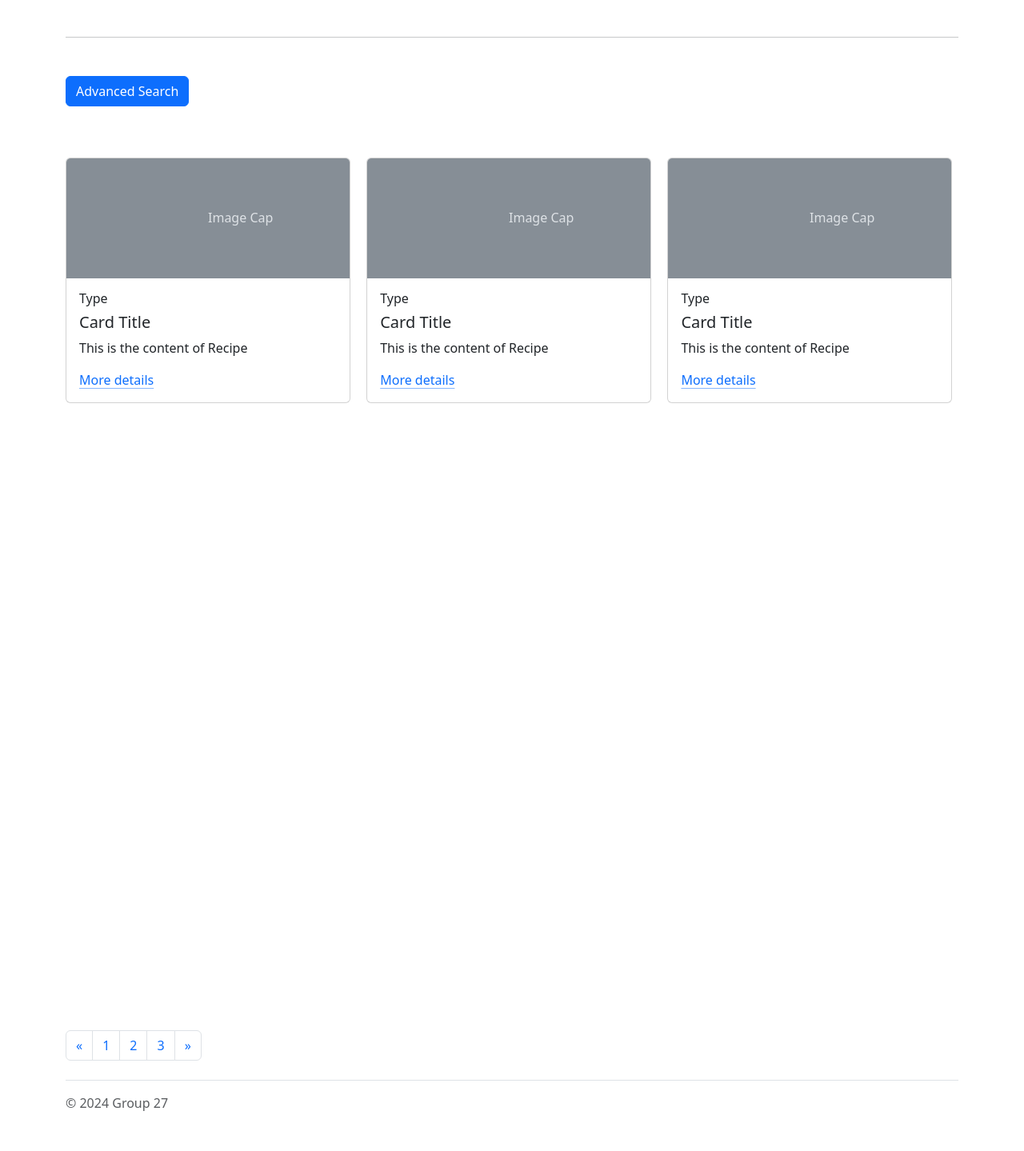
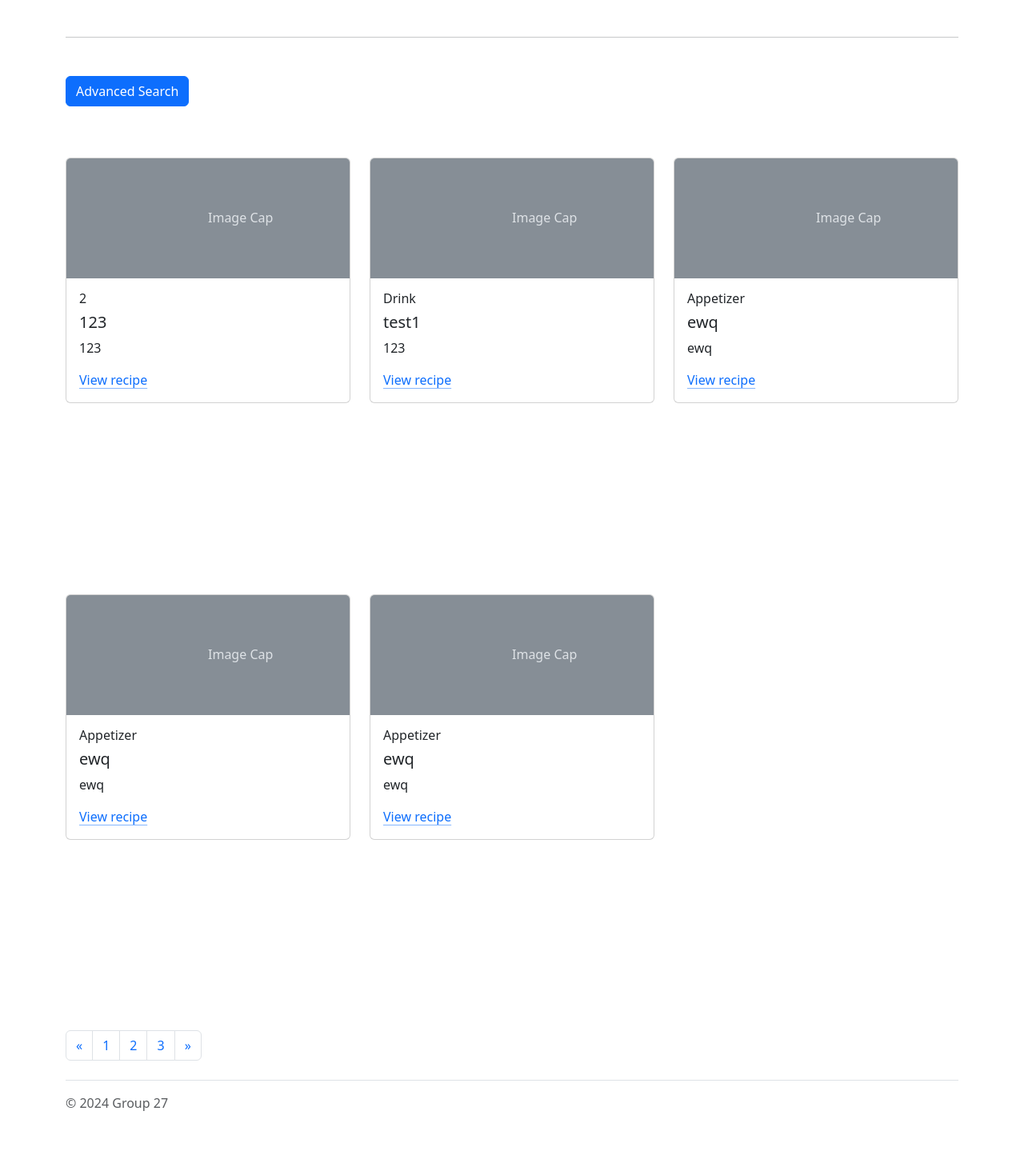
Before and after one commit to TableP/CookPal, a Django app: page / in a window 1280 px wide. Shown: the part 219-1658 px from the top of the page at 80% size. Run offline with Django 3.2, Linux system fonts and the light colour scheme; data comes from the database, SQL or seed files in the repository; both versions use the stored data as it was after the commit.

Commit message:
added recipe viewing functionality to homepage

```diff
--- a/CookPal/app/models.py
+++ b/CookPal/app/models.py
@@ -1,3 +1,5 @@
+import datetime
+
 from django.db import models
 from django.contrib.auth.models import User
 import hashlib
@@ -125,7 +127,7 @@ def uniqueId(String, Model):
 
     # The 1-20 is the hash of string
     id20 = hashlib.md5(String.encode()).hexdigest()[:20]
-    time = str(time.time())
+    time = str(datetime.time())
     # The 21-28 is the hash of current time
     id8 = hashlib.md5(time.encode()).hexdigest()[-8:]
     # The 29-30 is the random character
@@ -135,7 +137,12 @@ def uniqueId(String, Model):
     # Combine the 3 parts to get the unique id
     id = id20 + id8 + id2
     PrimaryKey = Model._meta.pk.name
-    if Model.objects.filter(**{PrimaryKey : id}).exists():
+    #if Model.objects.filter(**{PrimaryKey : id}).exists():
+        #return uniqueId(String, Model)
+
+    #checks if a recipe with that id already exists
+    try:
+        recipe = Recipe.objects.get(RecipeID=id)
         return uniqueId(String, Model)
-    else:
+    except Recipe.DoesNotExist:
         return id
--- a/CookPal/app/views.py
+++ b/CookPal/app/views.py
@@ -6,8 +6,13 @@ from django.views import View
 from django.contrib.auth import authenticate, login, logout
 from django.urls import reverse
 from django.views import View
-from django.http import HttpResponse
+from django.http import HttpResponse, JsonResponse
 from django.contrib.auth.decorators import login_required
+
+#for random id gen
+import hashlib
+import time
+import random
 
 
 #currently importing all for simplicity
@@ -15,11 +20,17 @@ from app.models import UserAccount, User, Recipe
 
 from app.forms import RecipeForm
 
+from app import models
+
 
 class HomepageView(View):
     def get(self, request):
-        return render(request, 'app/homepage.html')
+        allRecipes = Recipe.objects.all()
+        context = {"recipes": allRecipes}
 
+        return render(request, 'app/homepage.html', context = context)
+
+    #implement logic here - should be easy
     def post(self, request):
         #we take this to another html?
         print(request.POST.get('search-submit'))
@@ -109,6 +120,8 @@ class AccountSupportView(View):
 
 
 class CreateView(View):
+
+
     def get(self, request):
         return render(request, 'app/create.html')
 
@@ -121,14 +134,26 @@ class CreateView(View):
 
         user = User.objects.get(username=request.user.username)
 
+
         newRecipe = Recipe(User=UserAccount.objects.get(user=request.user),
                             RecipeID = recipe_name, Title = recipe_name, Ingredients = ingredients,
                            Type = type, Origin = origin,
                            Instructions = instruction, PostDate = datetime.datetime.now(),
                            UpdateDate = datetime.datetime.now())
+
+        uniqueID = models.uniqueId(request.user.username + "-" + recipe_name, newRecipe)
+        print(uniqueID)
+        newRecipe.RecipeID = uniqueID
         newRecipe.save()
         print("saving recipe")
-        #someone test why this wont work --
+        print(newRecipe.RecipeID)
+        #due to ajax sending json we must respond with json when attempting a redirect
+        if request.is_ajax():
+            return JsonResponse({
+                'success': True,
+                'url': reverse('app:recipe', kwargs={'recipeid': newRecipe.RecipeID})
+            })
+
         return redirect(reverse('app:recipe', kwargs={'recipeid': newRecipe.RecipeID}))
 
 class RecipeView(View):
--- a/CookPal/templates/app/homepage.html
+++ b/CookPal/templates/app/homepage.html
@@ -100,9 +100,10 @@
         </div>
     </div>
 
-    <div class="row mt-5" data-masonry="{" percentPosition
-    ": true}" style="position:relative; height: 1091px;">
-    <div class="col-sm-6 col-lg-4 mb-4" style="position:absolute; left:0%;top:0%;">
+    {% if recipes %}
+    <div class="row mt-5" data-masonry="{ percentPosition": true}" style="position:relative; height: 1091px;">
+    {% for recipe in recipes %}
+    <div class="col-sm-6 col-lg-4 mb-4">
         <div class="card">
             <svg class="bd-placeholder-img card-img-top" width="100%" height="200%" xmlns="" role="img"
                  aria-label="placeholder: Image cap" preserveAspectRatio="xMidYMid slice" focusable="false">
@@ -112,67 +113,71 @@
             </svg>
 
             <div class="card-body">
-                <h6 class="card-recipe-type">Type</h6>
-                <h5 class="card-title">Card Title</h5>
+                <h6 class="card-recipe-type">{{ recipe.Type }}</h6>
+                <h5 class="card-title">{{ recipe.Title }}</h5>
                 <p class="card-text">
-                    This is the content of Recipe
+                    {{ recipe.Ingredients }}
                 </p>
-                <a href="#" class="icon-link gap-1 icon-link-hover stretched-link">
-                    More details
+                <a href="{% url 'app:recipe'  recipe.RecipeID  %} " class="icon-link gap-1 icon-link-hover stretched-link">
+                    View recipe
                 </a>
             </div>
         </div>
     </div>
+    {% endfor %}
+    {% else %}
+    <strong>No recipes available</strong>
+    {% endif %}
 
-    <div class="col-sm-6 col-lg-4 mb-4" style="position:absolute; left:33%;top:0%;">
-        <div class="card">
-            <svg class="bd-placeholder-img card-img-top" width="100%" height="200%" xmlns="" role="img"
-                 aria-label="placeholder: Image cap" preserveAspectRatio="xMidYMid slice" focusable="false">
-                <title>placeholder</title>
-                <rect width="100%" height="100%" fill="#868e96"></rect>
-                <text x="50%" y="50%" fill="#dee2e6" dy=".3em">Image Cap</text>
-            </svg>
+<!--    <div class="col-sm-6 col-lg-4 mb-4" style="position:absolute; left:33%;top:0%;">-->
+<!--        <div class="card">-->
+<!--            <svg class="bd-placeholder-img card-img-top" width="100%" height="200%" xmlns="" role="img"-->
+<!--                 aria-label="placeholder: Image cap" preserveAspectRatio="xMidYMid slice" focusable="false">-->
+<!--                <title>placeholder</title>-->
+<!--                <rect width="100%" height="100%" fill="#868e96"></rect>-->
+<!--                <text x="50%" y="50%" fill="#dee2e6" dy=".3em">Image Cap</text>-->
+<!--            </svg>-->
 
-            <div class="card-body">
-                <h6 class="card-recipe-type">Type</h6>
-                <h5 class="card-title">Card Title</h5>
-                <p class="card-text">
-                    This is the content of Recipe
-                </p>
-                <a href="#" class="icon-link gap-1 icon-link-hover stretched-link">
-                    More details
-                    <svg class="bi">
-                        <use xlink:href="#chevron-right"></use>
-                    </svg>
-                </a>
-            </div>
-        </div>
-    </div>
+<!--            <div class="card-body">-->
+<!--                <h6 class="card-recipe-type">Type</h6>-->
+<!--                <h5 class="card-title">Card Title</h5>-->
+<!--                <p class="card-text">-->
+<!--                    This is the content of Recipe-->
+<!--                </p>-->
+<!--                <a href="#" class="icon-link gap-1 icon-link-hover stretched-link">-->
+<!--                    More details-->
+<!--                    <svg class="bi">-->
+<!--                        <use xlink:href="#chevron-right"></use>-->
+<!--                    </svg>-->
+<!--                </a>-->
+<!--            </div>-->
+<!--        </div>-->
+<!--    </div>-->
 
-    <div class="col-sm-6 col-lg-4 mb-4" style="position:absolute; left:66%;top:0%;">
-        <div class="card">
-            <svg class="bd-placeholder-img card-img-top" width="100%" height="200%" xmlns="" role="img"
-                 aria-label="placeholder: Image cap" preserveAspectRatio="xMidYMid slice" focusable="false">
-                <title>placeholder</title>
-                <rect width="100%" height="100%" fill="#868e96"></rect>
-                <text x="50%" y="50%" fill="#dee2e6" dy=".3em">Image Cap</text>
-            </svg>
+<!--    <div class="col-sm-6 col-lg-4 mb-4" style="position:absolute; left:66%;top:0%;">-->
+<!--        <div class="card">-->
+<!--            <svg class="bd-placeholder-img card-img-top" width="100%" height="200%" xmlns="" role="img"-->
+<!--                 aria-label="placeholder: Image cap" preserveAspectRatio="xMidYMid slice" focusable="false">-->
+<!--                <title>placeholder</title>-->
+<!--                <rect width="100%" height="100%" fill="#868e96"></rect>-->
+<!--                <text x="50%" y="50%" fill="#dee2e6" dy=".3em">Image Cap</text>-->
+<!--            </svg>-->
 
-            <div class="card-body">
-                <h6 class="card-recipe-type">Type</h6>
-                <h5 class="card-title">Card Title</h5>
-                <p class="card-text">
-                    This is the content of Recipe
-                </p>
-                <a href="#" class="icon-link gap-1 icon-link-hover stretched-link">
-                    More details
-                    <svg class="bi">
-                        <use xlink:href="#chevron-right"></use>
-                    </svg>
-                </a>
-            </div>
-        </div>
-    </div>
+<!--            <div class="card-body">-->
+<!--                <h6 class="card-recipe-type">Type</h6>-->
+<!--                <h5 class="card-title">Card Title</h5>-->
+<!--                <p class="card-text">-->
+<!--                    This is the content of Recipe-->
+<!--                </p>-->
+<!--                <a href="#" class="icon-link gap-1 icon-link-hover stretched-link">-->
+<!--                    More details-->
+<!--                    <svg class="bi">-->
+<!--                        <use xlink:href="#chevron-right"></use>-->
+<!--                    </svg>-->
+<!--                </a>-->
+<!--            </div>-->
+<!--        </div>-->
+<!--    </div>-->
 </div>
 
 <nav aria-label="Page navigation example">
```
Also changed, not shown: CookPal/templates/app/create.html (+5 -2 lines), CookPal/db.sqlite3.
